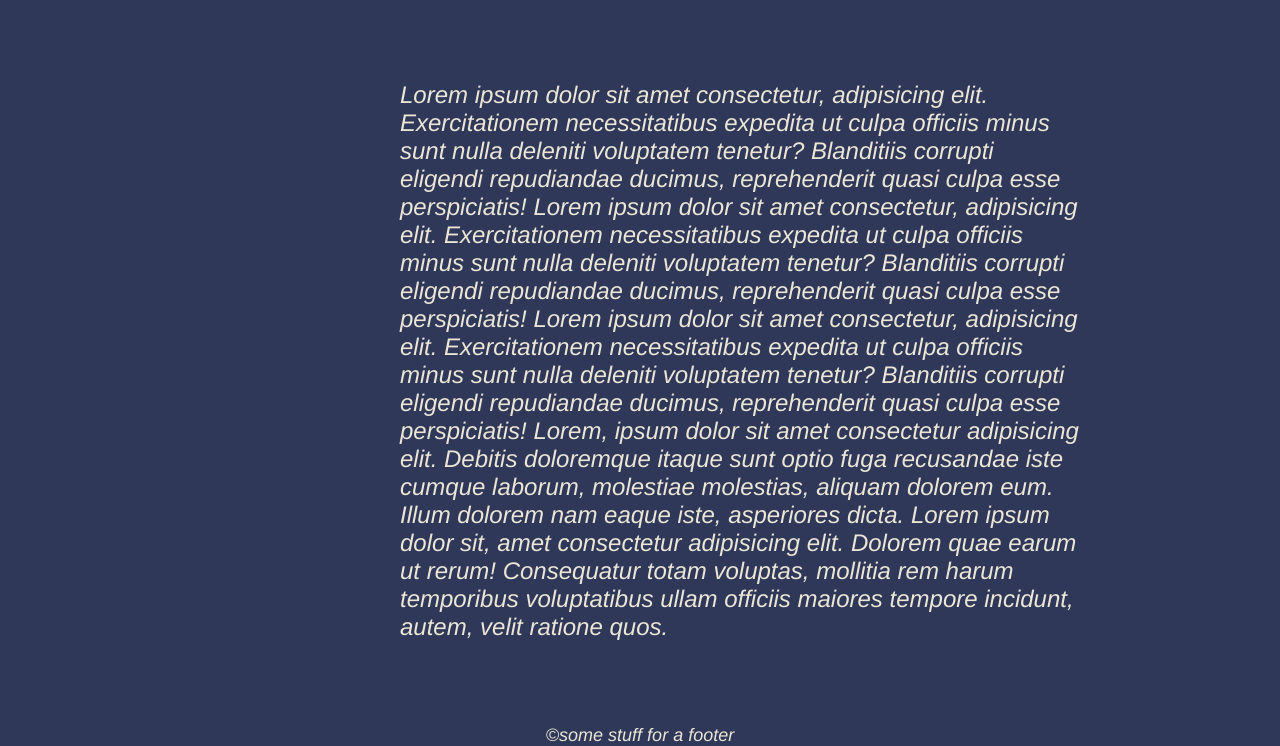
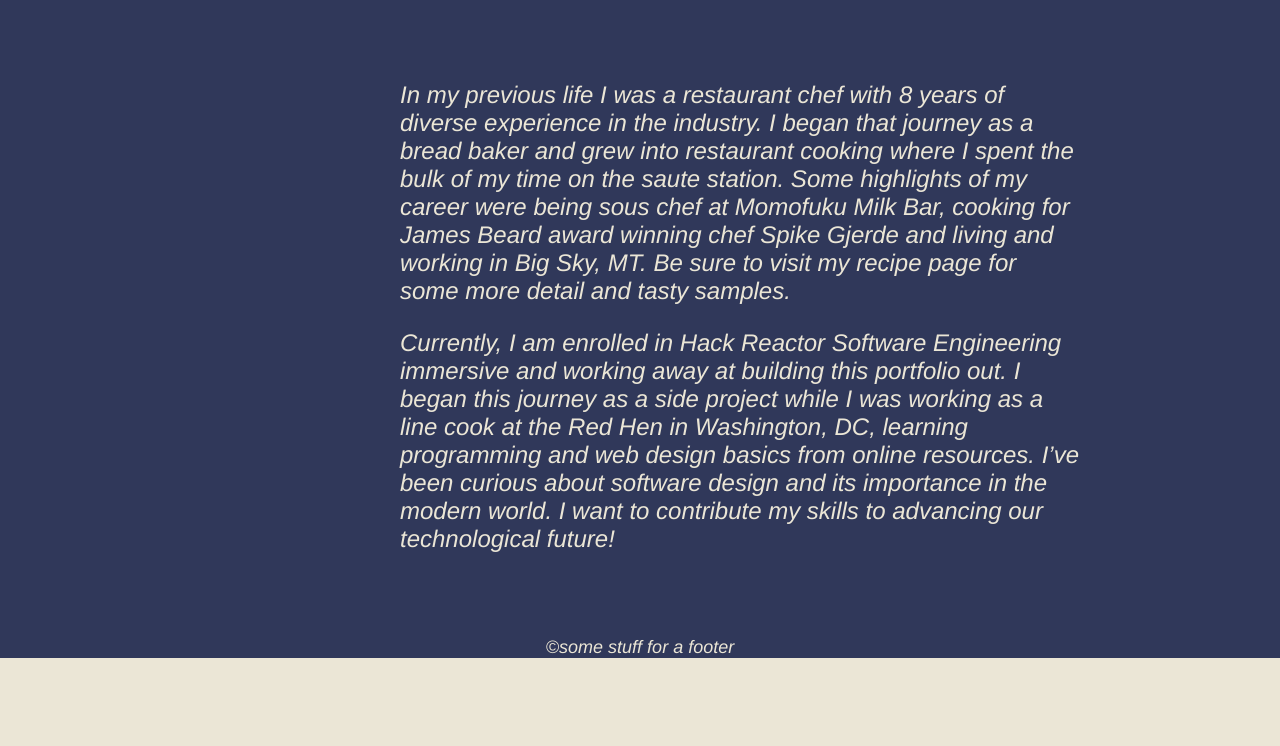
Before and after one commit to SlySkillet/portfolio-second-draft, a plain HTML site: page index.html in a window 1280 px wide. Shown: the part 356-1102 px from the top of the page. After the commit the page ends 1014 px from the top, so only its background shows below. Drawn offline with Linux system fonts and the light colour scheme.

Commit message:
add draft of about content

```diff
--- a/index.html
+++ b/index.html
@@ -37,43 +37,24 @@
 
       <!-- ABOUT SECTION CONTENT -->
       <div class="about">
-        <p class="about-content --1">
-          Lorem ipsum dolor sit amet consectetur, adipisicing elit.
-          Exercitationem necessitatibus expedita ut culpa officiis minus sunt
-          nulla deleniti voluptatem tenetur? Blanditiis corrupti eligendi
-          repudiandae ducimus, reprehenderit quasi culpa esse perspiciatis!
-          Lorem ipsum dolor sit amet consectetur, adipisicing elit.
-          Exercitationem necessitatibus expedita ut culpa officiis minus sunt
-          nulla deleniti voluptatem tenetur? Blanditiis corrupti eligendi
-          repudiandae ducimus, reprehenderit quasi culpa esse perspiciatis!
-          Lorem ipsum dolor sit amet consectetur, adipisicing elit.
-          Exercitationem necessitatibus expedita ut culpa officiis minus sunt
-          nulla deleniti voluptatem tenetur? Blanditiis corrupti eligendi
-          repudiandae ducimus, reprehenderit quasi culpa esse perspiciatis!
-          Lorem, ipsum dolor sit amet consectetur adipisicing elit. Debitis
-          doloremque itaque sunt optio fuga recusandae iste cumque laborum,
-          molestiae molestias, aliquam dolorem eum. Illum dolorem nam eaque
-          iste, asperiores dicta. Lorem ipsum dolor sit, amet consectetur
-          adipisicing elit. Dolorem quae earum ut rerum! Consequatur totam
-          voluptas, mollitia rem harum temporibus voluptatibus ullam officiis
-          maiores tempore incidunt, autem, velit ratione quos.
+        <p class="about-content">
+          In my previous life I was a restaurant chef with 8 years of diverse
+          experience in the industry. I began that journey as a bread baker and
+          grew into restaurant cooking where I spent the bulk of my time on the
+          saute station. Some highlights of my career were being sous chef at
+          Momofuku Milk Bar, cooking for James Beard award winning chef Spike
+          Gjerde and living and working in Big Sky, MT. Be sure to visit my
+          recipe page for some more detail and tasty samples.
         </p>
-        <!-- <p class="about-content --2">
-          Lorem, ipsum dolor sit amet consectetur adipisicing elit. Debitis
-          doloremque itaque sunt optio fuga recusandae iste cumque laborum,
-          molestiae molestias, aliquam dolorem eum. Illum dolorem nam eaque
-          iste, asperiores dicta. Lorem ipsum dolor sit, amet consectetur
-          adipisicing elit. Dolorem quae earum ut rerum! Consequatur totam
-          voluptas, mollitia rem harum temporibus voluptatibus ullam officiis
-          maiores tempore incidunt, autem, velit ratione quos. Lorem, ipsum
-          dolor sit amet consectetur adipisicing elit. Debitis doloremque itaque
-          sunt optio fuga recusandae iste cumque laborum, molestiae molestias,
-          aliquam dolorem eum. Illum dolorem nam eaque iste, asperiores dicta.
-          Lorem ipsum dolor sit, amet consectetur adipisicing elit. Dolorem quae
-          earum ut rerum! Consequatur totam voluptas, mollitia rem harum
-          temporibus voluptatibus ullam officiis maiores tempore incidunt,
-          autem, velit ratione quos.
-        </p> -->
+        <p class="about-content">
+          Currently, I am enrolled in Hack Reactor Software Engineering
+          immersive and working away at building this portfolio out. I began
+          this journey as a side project while I was working as a line cook at
+          the Red Hen in Washington, DC, learning programming and web design
+          basics from online resources. I’ve been curious about software design
+          and its importance in the modern world. I want to contribute my skills
+          to advancing our technological future!
+        </p>
       </div>
       <!-- FOOTER -->
       <div class="footer">©some stuff for a footer</div>
```
